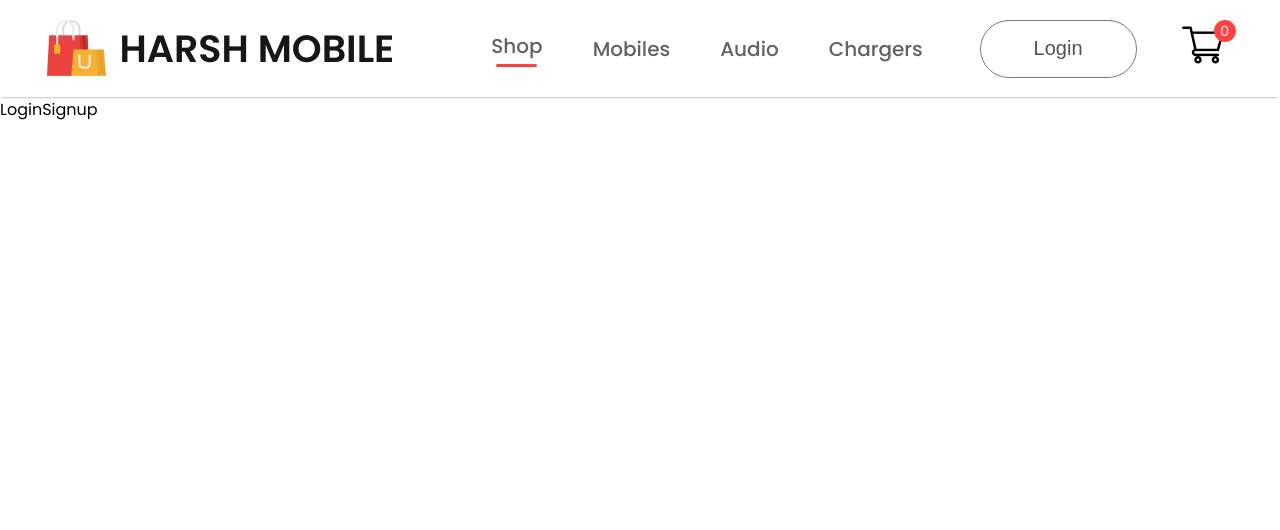
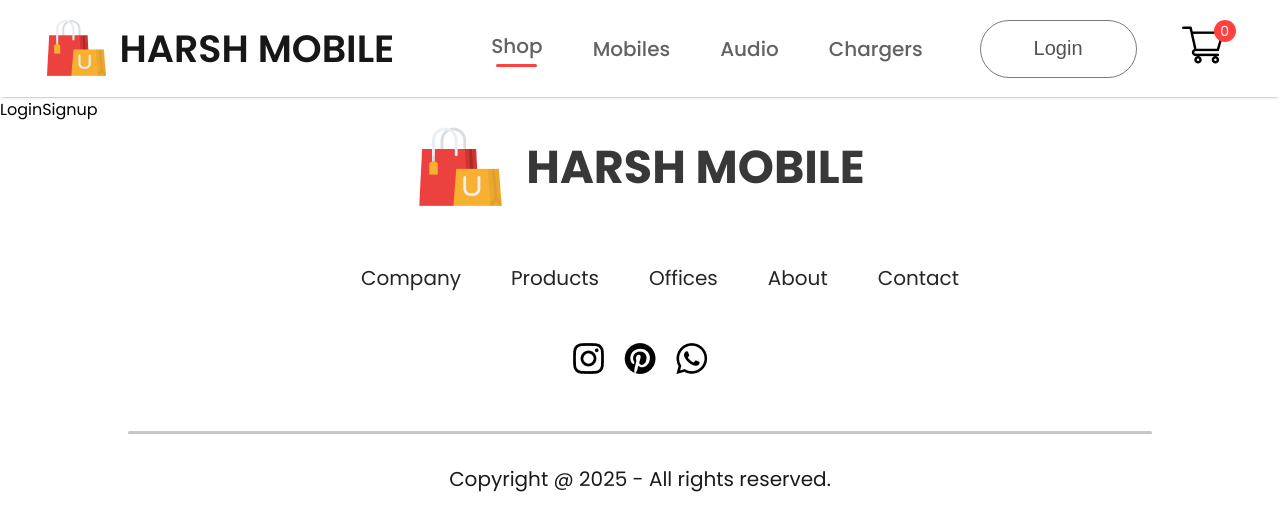
Before and after one commit to mayankdhangar2408/Harsh-Mobile-Shopping-Website, a React (Create React App) app: page /login in a window 1280 px wide. Shown: the top 530 px of the page. Built offline with nearby package versions, Linux system fonts and the light colour scheme.

Commit message:
Footer Updated at all Pages

```diff
--- a/src/App.js
+++ b/src/App.js
@@ -7,6 +7,7 @@
 import { Product } from './Pages/Product';
 import { Cart } from './Pages/Cart';
 import { LoginSignup } from './Pages/LoginSignup';
+import { Footer } from './Components/Footer/Footer';
 
 function App() {
   return (
@@ -24,6 +25,7 @@
         <Route path='/cart' element={<Cart/>}/>
         <Route path='/login' element={<LoginSignup/>}/>
       </Routes>
+      <Footer/>
       </BrowserRouter>
     </div>
   );
--- /dev/null
+++ b/src/Components/Footer/Footer.css
@@ -0,0 +1,51 @@
+.footer{
+    display: flex;
+    flex-direction: column;
+    align-items: center;
+    justify-content: center;
+    gap: 50px;
+}
+.footer-logo{
+    display: flex;
+    align-items: center;
+    gap: 20px;
+}
+.footer-logo p{
+    color: #383838;
+    font-size: 46px;
+    font-weight: 700;
+}
+.footer-links{
+    display: flex;
+    list-style: none;
+    gap: 50px;
+    color: #252525;
+    font-size: 20px;
+}
+.footer-social-icon{
+    display: flex;
+    gap: 20px;
+}
+.footer-items-container{
+    padding: 10px;
+    padding-bottom: 6px;
+    background: #fbfbfb;
+    border: 1px solid #ebebeb;
+}
+.footer-copyright{
+    display: flex;
+    flex-direction: column;
+    align-items: center;
+    gap: 30px;
+    width: 100%;
+    margin-bottom: 30px;
+    color: #1a1a1a;
+    font-size: 20px;
+}
+.footer-copyright hr{
+    width: 80%;
+    border: none;
+    border-radius: 10px;
+    height: 3px;
+    background: #c7c7c7;
+}
--- /dev/null
+++ b/src/Components/Footer/Footer.jsx
@@ -0,0 +1,39 @@
+import React from 'react'
+import './Footer.css'
+import footer_logo from '../Assets/logo_big.png'
+import instagram_icon from '../Assets/instagram_icon.png'
+import pintester_icon from '../Assets/pintester_icon.png'
+import whatsapp_icon from '../Assets/whatsapp_icon.png'
+
+export const Footer = () => {
+  return (
+    <div className='footer'>
+        <div className="footer-logo">
+            <img src={footer_logo} alt="" />
+            <p>HARSH MOBILE</p>
+        </div>
+        <ul className="footer-links">
+            <li>Company</li>
+            <li>Products</li>
+            <li>Offices</li>
+            <li>About</li>
+            <li>Contact</li>
+        </ul>
+        <div className="footer-social-icon">
+            <div className="footer-icons-container">
+                <img src={instagram_icon} alt="" />
+            </div>
+            <div className="footer-icons-container">
+                <img src={pintester_icon} alt="" />
+            </div>
+            <div className="footer-icons-container">
+                <img src={whatsapp_icon} alt="" />
+            </div>
+        </div>
+        <div className="footer-copyright">
+            <hr />
+            <p>Copyright @  2025 - All rights reserved.</p>
+        </div>
+    </div>
+  )
+}
```
